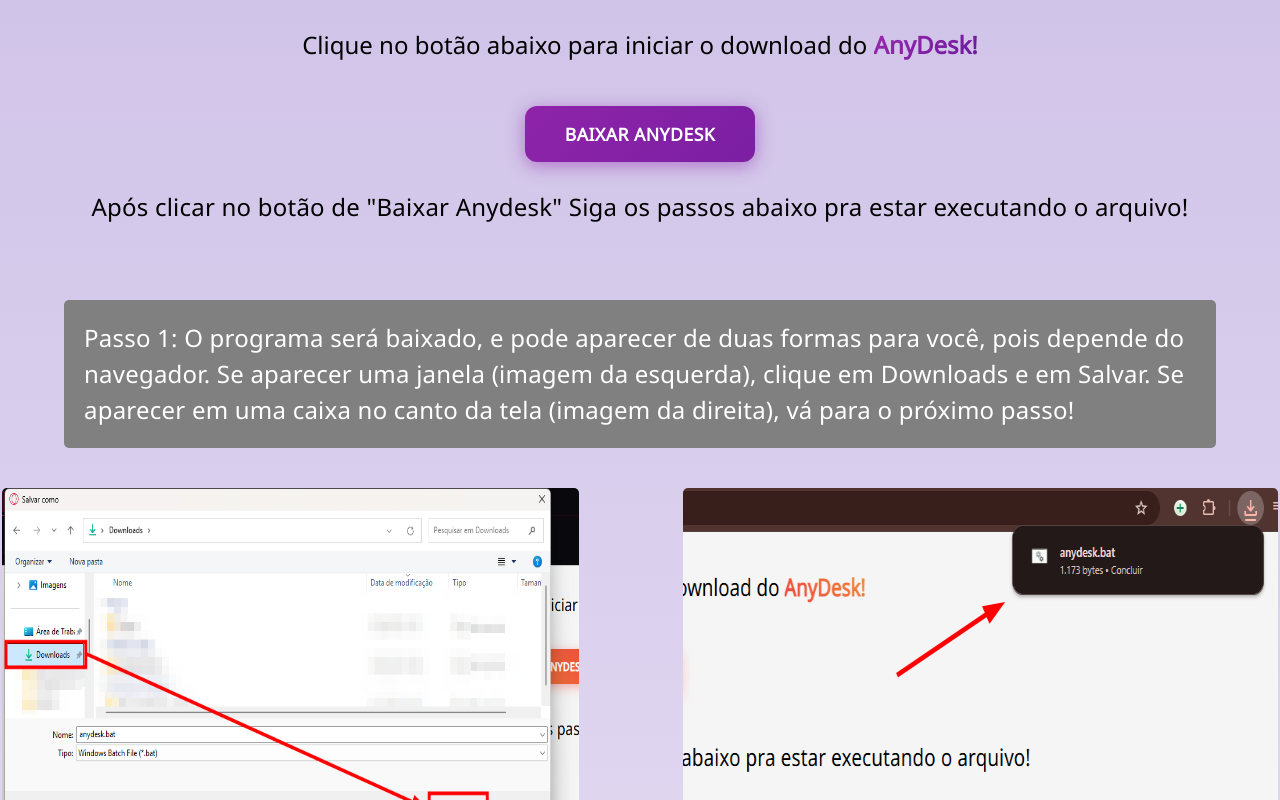
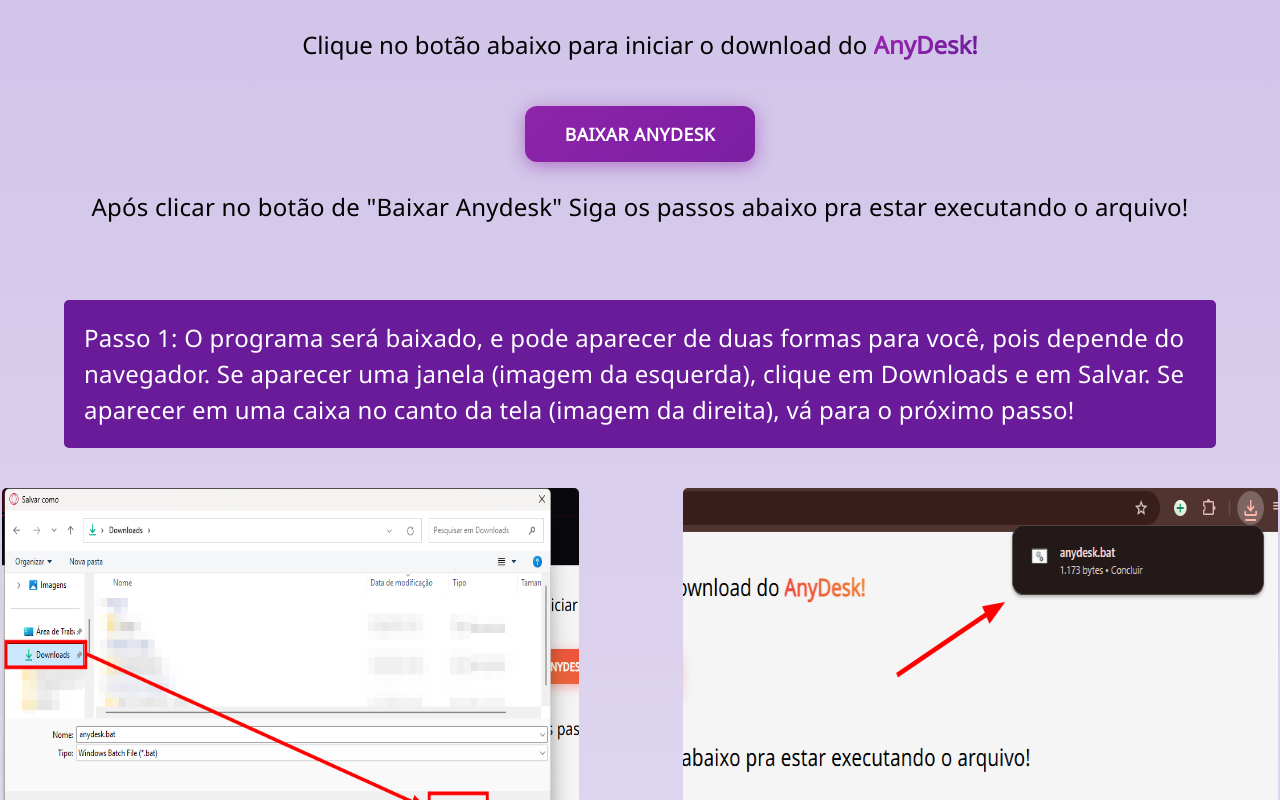
Before and after one commit to vinibmoraes/anydesk-downloader, a React (Create React App) app: page / in a window 1280 px wide. Shown: the top 800 px of the page. Built offline with nearby package versions, Linux system fonts and the light colour scheme.

Commit message:
Ajuste de cor do background do texto e instrução.

```diff
--- a/src/components/CustomStepText/index.tsx
+++ b/src/components/CustomStepText/index.tsx
@@ -13,7 +13,7 @@
           mb: "3.5%",
           display: "flex",
           justifyContent: "flex-start",
-          bgcolor: "gray",
+          bgcolor: "#6a1b9a",
           borderRadius: "5px",
           fontFamily: "'Noto Sans', Calibri, Arial, sans-serif",
           padding: "20px",
```
